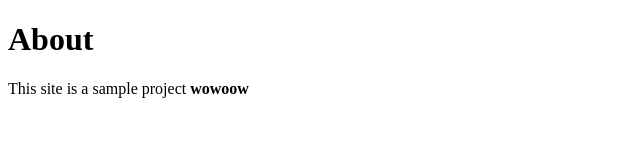
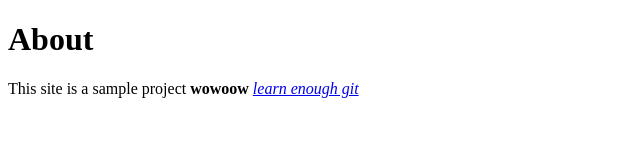
Before and after one commit to mccurdy42-zz/webby, a plain HTML site: page about.html in a window 1280 px wide. Shown: the whole page, without its empty margins (0-640 px from the left). Drawn offline with Linux system fonts and the light colour scheme.

Commit message:
Add link to tutorial title

```diff
--- a/about.html
+++ b/about.html
@@ -6,6 +6,7 @@
   <body>
     <h1>About</h1>
     <p>This site is a sample project <strong>wowoow</strong>
+      <a href = "http://learnenough.com/git-tutorial"><em>learn enough git</em></a>
     </p>
   </body>
   </html>
```
